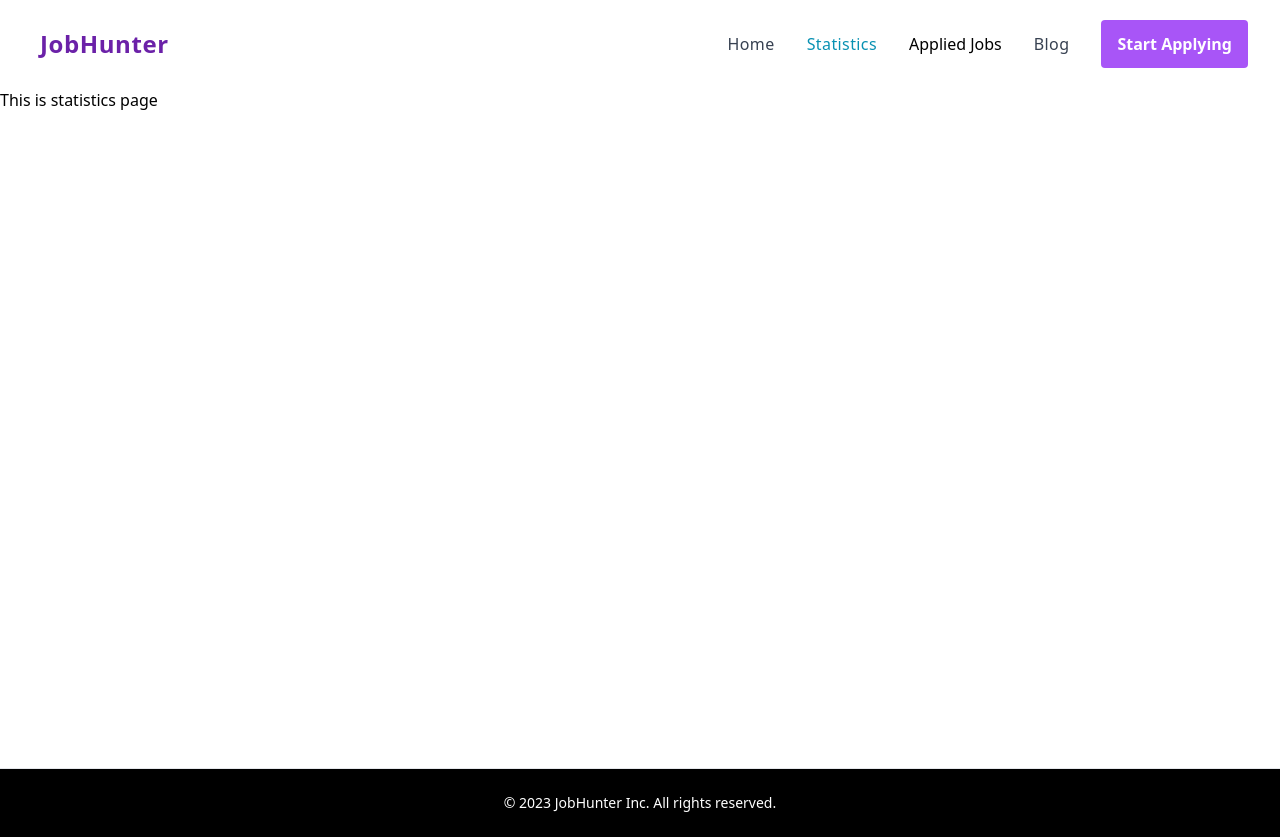
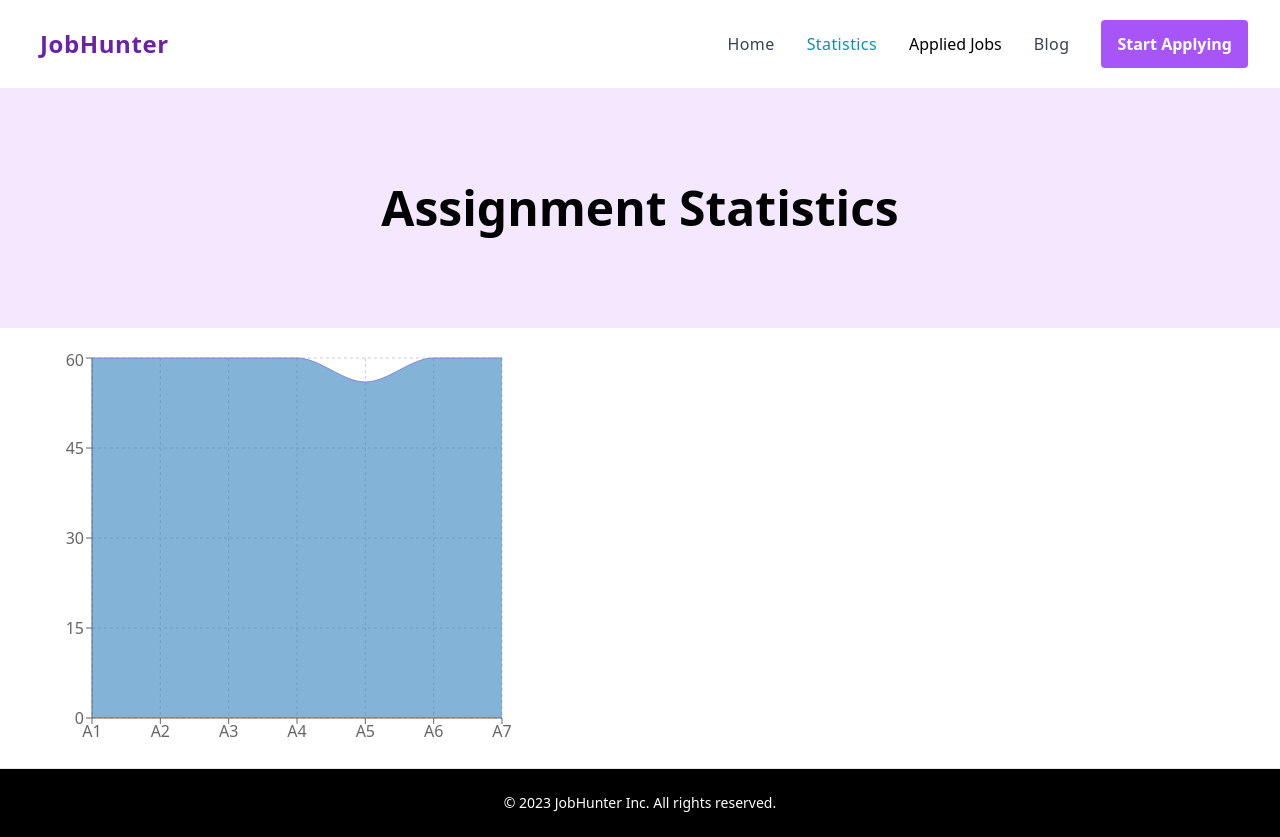
Before and after one commit to muhiminulalvi/Job-Hunter, a React (Vite) app: page /statistics in a window 1280 px wide. Built offline with nearby package versions, Linux system fonts and the light colour scheme.

Commit message:
statistics page complete

```diff
--- a/package.json
+++ b/package.json
@@ -13,7 +13,8 @@
     "react": "^18.2.0",
     "react-dom": "^18.2.0",
     "react-hot-toast": "^2.4.0",
-    "react-router-dom": "^6.10.0"
+    "react-router-dom": "^6.10.0",
+    "recharts": "^2.5.0"
   },
   "devDependencies": {
     "@types/react": "^18.0.28",
--- a/src/components/Blog.jsx
+++ b/src/components/Blog.jsx
@@ -15,7 +15,7 @@ const Blog = () => {
           </p>
           <p>
             <strong>Answer: </strong>Context API is used to interact with
-            unique data and provides assistance with prop-drilling across all
+            unique data and provides assistance with prop-drilling across all
             levels of your react application. It usually applies when several
             components with different nesting levels need access to the same
             data. The Context API is worthwhile to use if the project is short
--- a/src/components/Statistics.jsx
+++ b/src/components/Statistics.jsx
@@ -1,11 +1,73 @@
-import React from 'react';
+import React from "react";
+import {
+  AreaChart,
+  Area,
+  XAxis,
+  YAxis,
+  CartesianGrid,
+  Tooltip,
+  ResponsiveContainer,
+} from "recharts";
 
 const Statistics = () => {
-    return (
-        <div>
-            This is statistics page
-        </div>
-    );
+  const data = [
+    {
+      name: "A1",
+      marks: 60,
+    },
+    {
+      name: "A2",
+      marks: 60,
+    },
+    {
+      name: "A3",
+      marks: 60,
+    },
+    {
+      name: "A4",
+      marks: 60,
+    },
+    {
+      name: "A5",
+      marks: 56,
+    },
+    {
+      name: "A6",
+      marks: 60,
+    },
+    {
+      name: "A7",
+      marks: 60,
+    },
+  ];
+  return (
+    <div>
+      <div className="bg-purple-100 py-20">
+        <h1 className="text-center text-5xl font-bold py-4">
+          Assignment Statistics
+        </h1>
+      </div>
+      <div className="px-4 py-5 mx-auto sm:max-w-xl md:max-w-full lg:max-w-screen-xl md:px-24 lg:px-8">
+        <AreaChart
+          width={500}
+          height={400}
+          data={data}
+          margin={{
+            top: 10,
+            right: 30,
+            left: 0,
+            bottom: 0,
+          }}
+        >
+          <CartesianGrid strokeDasharray="3 3" />
+          <XAxis dataKey="name" />
+          <YAxis dataKey="marks" />
+          <Tooltip />
+          <Area type="monotone" dataKey="marks" stroke="#8884d8" />
+        </AreaChart>
+      </div>
+    </div>
+  );
 };
 
 export default Statistics;
```
Also changed, not shown: 1 other file (tests, documents, lock files or other folders).
